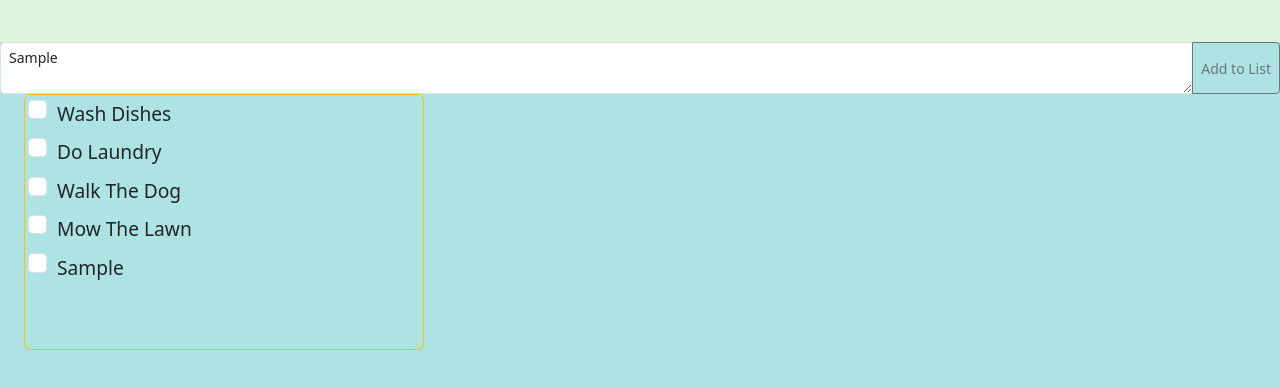
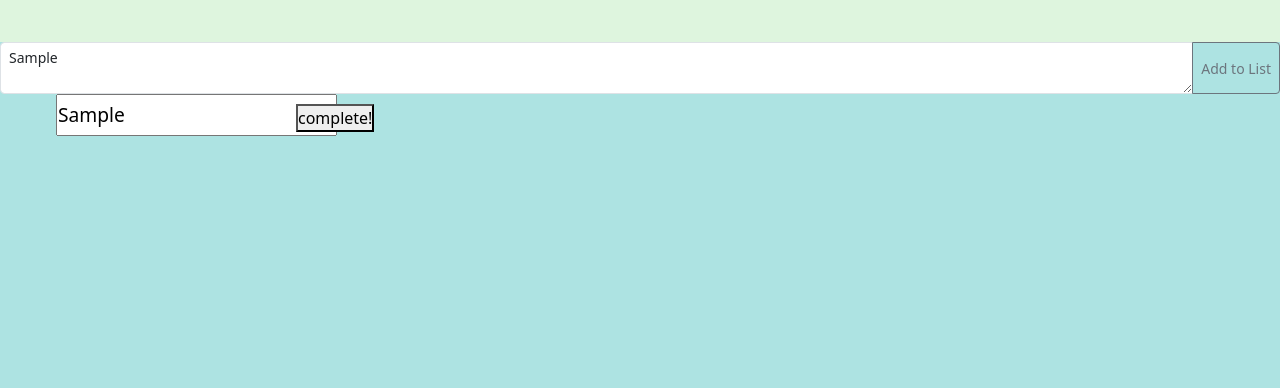
Before and after one commit to AndrewLee-Ace/TodoList, a plain HTML site: page index.html in a window 1280 px wide. Both pictures are taken after typing "Sample" into the empty fields and a click on the button "Add to List". Shown: the part 54-442 px from the top of the page. Drawn offline with nearby package versions, Linux system fonts and the light colour scheme.

Commit message:
completed lab

```diff
--- a/index.css
+++ b/index.css
@@ -22,6 +22,12 @@
     height: 16em;;
 }
 
+.list button {
+    position: relative;
+    left: 15em;
+    bottom: 2em;
+}
+
 .list li{
     text-decoration: none;
     list-style-type: none ;
--- a/index.html
+++ b/index.html
@@ -1,70 +1,43 @@
 <!DOCTYPE html>
 <html lang="en">
+
 <head>
-    <meta charset="UTF-8">
-    <meta http-equiv="X-UA-Compatible" content="IE=edge">
-    <meta name="viewport" content="width=device-width, initial-scale=1.0">
+    <meta charset="UTF-8" />
+    <meta http-equiv="X-UA-Compatible" content="IE=edge" />
+    <meta name="viewport" content="width=device-width, initial-scale=1.0" />
 
     <!-- My CSS -->
-    <link rel="stylesheet" href="./index.css">
+    <link rel="stylesheet" href="./index.css" />
     <!-- Bootstrap -->
-    <link href="https://cdn.jsdelivr.net/npm/bootstrap@5.3.0-alpha1/dist/css/bootstrap.min.css" rel="stylesheet" integrity="sha384-GLhlTQ8iRABdZLl6O3oVMWSktQOp6b7In1Zl3/Jr59b6EGGoI1aFkw7cmDA6j6gD" crossorigin="anonymous">
+    <link href="https://cdn.jsdelivr.net/npm/bootstrap@5.3.0-alpha1/dist/css/bootstrap.min.css" rel="stylesheet"
+        integrity="sha384-GLhlTQ8iRABdZLl6O3oVMWSktQOp6b7In1Zl3/Jr59b6EGGoI1aFkw7cmDA6j6gD" crossorigin="anonymous" />
     <!-- Google Fonts -->
-    <link rel="preconnect" href="https://fonts.googleapis.com">
-    <link rel="preconnect" href="https://fonts.gstatic.com" crossorigin>
-    <link href="https://fonts.googleapis.com/css2?family=Poppins:wght@500&display=swap" rel="stylesheet">
+    <link rel="preconnect" href="https://fonts.googleapis.com" />
+    <link rel="preconnect" href="https://fonts.gstatic.com" crossorigin />
+    <link href="https://fonts.googleapis.com/css2?family=Poppins:wght@500&display=swap" rel="stylesheet" />
     <title>TodoList</title>
 </head>
+
 <body class="body">
     <div class="text-center header position-relative">
         <h1 class="edit">TO DO LIST</h1>
     </div>
 
     <div class="input-group input-group-sm">
-        <!-- <span class="input-group-text">Add to List</span> -->
         <textarea class="form-control" aria-label="Add to List" id="text"></textarea>
-        <button class="btn btn-outline-secondary" type="button" id="button-addon1" onclick="addToList()">Add to List</button>
+        <button class="btn btn-outline-secondary" type="button" id="button-addon1" onclick="addToList()">
+            Add to List
+        </button>
     </div>
 
-    <!-- <div class="d-grid">
-        <button class="btn btn-outline-dark" type="button">Add To List</button>
-    </div> -->
-
     <div class="form-check">
-        <ul class="border border-warning rounded list" id="tasks">
-            <li>
-                <input type="checkbox" class="form-check-input" id="defaultCheck1" onclick="removeTask()">
-                <label for="defaultCheck1" class="form-check-label">
-                    Wash Dishes
-                </label>
-            </li>
-            <li>
-                <input type="checkbox" class="form-check-input" id="defaultCheck1" onclick="removeTask()">
-                <label for="defaultCheck1" class="form-check-label">
-                    Do Laundry
-                </label>
-            </li>
-            <li>
-                <input type="checkbox" class="form-check-input" id="defaultCheck1" onclick="removeTask()">
-                <label for="defaultCheck1" class="form-check-label">
-                    Walk The Dog
-                </label>
-            </li>
-            <li>
-                <input type="checkbox" class="form-check-input" id="defaultCheck1" onclick="removeTask()">
-                <label for="defaultCheck1" class="form-check-label">
-                    Mow The Lawn
-                </label>
-            </li>
-        </ul>
-
+        <ul class="list" id="tasks"></ul>
     </div>
 
+    <script src="https://cdn.jsdelivr.net/npm/bootstrap@5.3.0-alpha1/dist/js/bootstrap.bundle.min.js"
+        integrity="sha384-w76AqPfDkMBDXo30jS1Sgez6pr3x5MlQ1ZAGC+nuZB+EYdgRZgiwxhTBTkF7CXvN"
+        crossorigin="anonymous"></script>
+    <script src="./index.js"></script>
+</body>
 
-
-
-    <script src="https://cdn.jsdelivr.net/npm/bootstrap@5.3.0-alpha1/dist/js/bootstrap.bundle.min.js" integrity="sha384-w76AqPfDkMBDXo30jS1Sgez6pr3x5MlQ1ZAGC+nuZB+EYdgRZgiwxhTBTkF7CXvN" crossorigin="anonymous"></script>
-    <script src="./index.js"></script>
-
-</body>
 </html>
--- a/index.js
+++ b/index.js
@@ -1,39 +1,33 @@
-const tasks = document.getElementById('tasks')
+const tasks = document.getElementById("tasks");
 
-function addToList () {
-   const task = document.getElementById('text').value
 
-   if (task === ''){
-       alert('Please enter a task')
+function addToList() {
+    const task = document.getElementById("text").value;
 
-   }
-   else{
-       let input = document.createElement('input')
-        input.setAttribute('type',  'checkbox')
-        input.setAttribute('id', 'defaultCheck1')
-        input.setAttribute('onclick','removeTask')
-        input.className = 'form-check-input'
+    if (task === "") {
+        alert("Please enter a task");
+    } else {
+        let inputDiv = document.createElement("div");
+
+        let input = document.createElement("input");
+        input.setAttribute("type", "text");
+        input.setAttribute("id", "defaultCheck1");
+        input.setAttribute("value", task);
         // console.log(input)
 
-        let label = document.createElement('label')
-        label.setAttribute('for', 'defaultCheck1')
-        label.className = 'form-check-label'
-        label.innerHTML = task
-        // console.log(label)
+        let btn = document.createElement("button");
+        btn.innerHTML = "complete!";
 
-        let list = document.createElement('li')
-        list.appendChild(input)
-        list.appendChild(label)
+        let list = document.createElement("li");
+        inputDiv.appendChild(list);
+        inputDiv.appendChild(btn);
 
-        tasks.appendChild(list)
+        list.appendChild(input);
+
+        tasks.appendChild(inputDiv);
+
+        btn.addEventListener("click", () => {
+            tasks.removeChild(inputDiv);
+        });
     }
 }
-
-function removeTask() {
-    document.querySelectorAll('li').forEach(task => {
-        if (task.checked){
-            console.log(task)
-            // task.remove
-        }
-    })
-}
```
Also changed, not shown: 1 other file.
